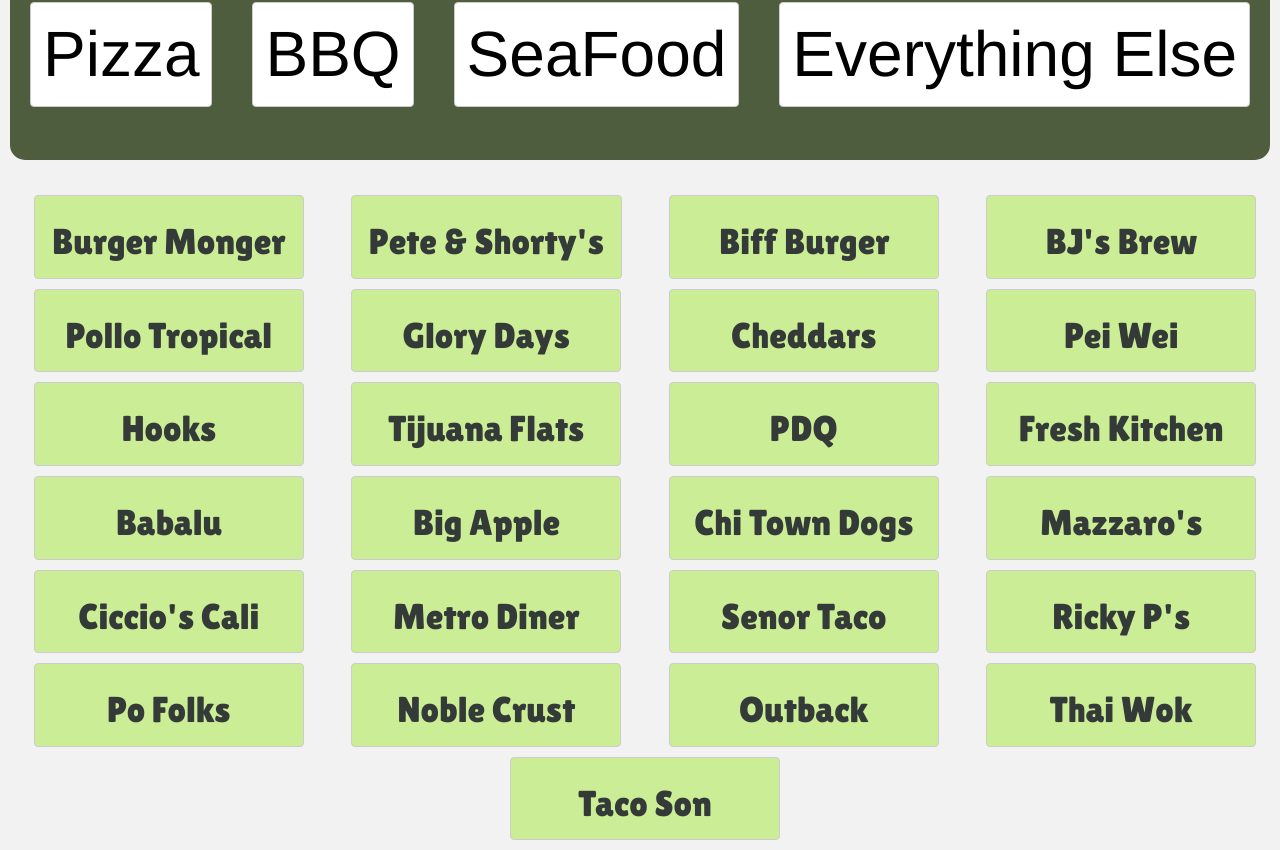
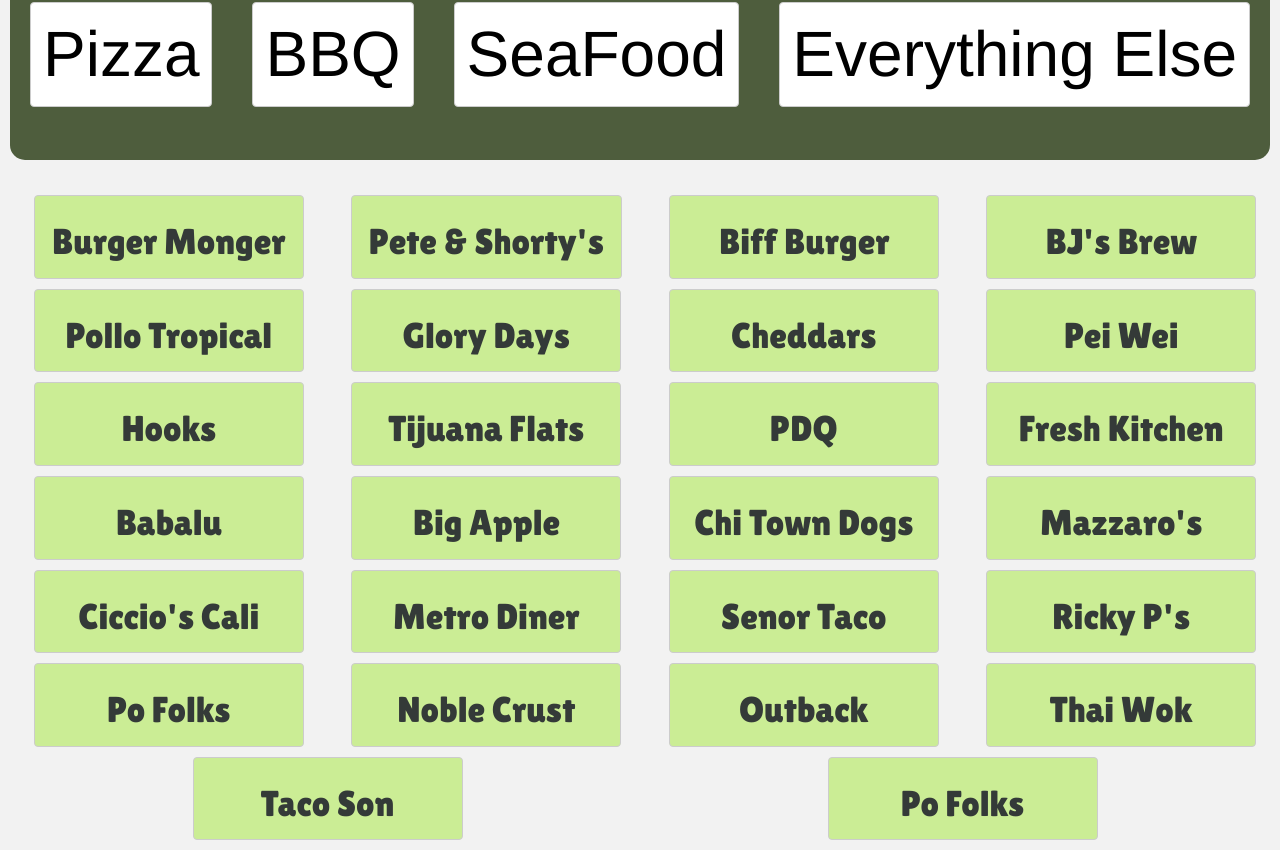
Before and after one commit to bdog72/food-dot-com, a React app: page /everythingElse in a window 1280 px wide. Shown: the part 451-1301 px from the top of the page. Built offline with nearby package versions, Linux system fonts and the light colour scheme; a web font is replaced by a local one.

Commit message:
added another resaturant

```diff
--- a/src/components/EverythingElse.js
+++ b/src/components/EverythingElse.js
@@ -79,6 +79,9 @@
         <a href='https://www.tacosonmexicangrill.com'>
           <Button className='button' block><h1>Taco Son</h1></Button>
         </a>
+        <a href='http://www.pofolks.net'>
+          <Button className='button' block><h1>Po Folks</h1></Button>
+        </a>
       </div>
     </div>
   }
```
Also changed, not shown: 1 other file (tests, documents, lock files or other folders).
